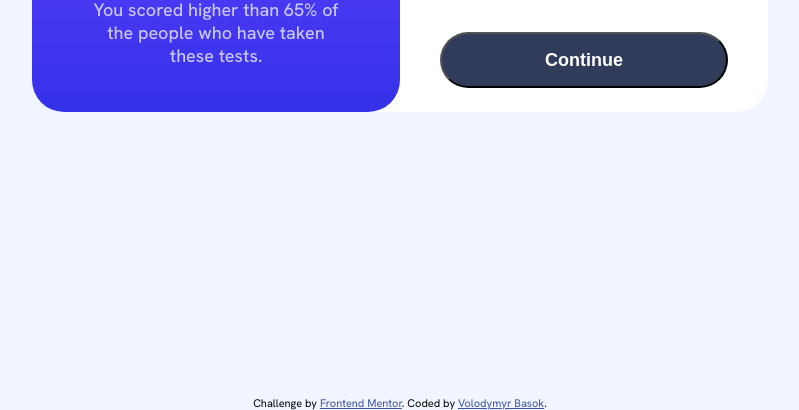
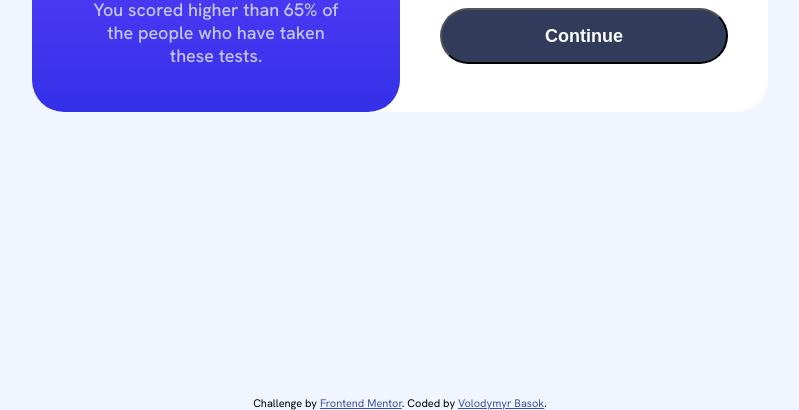
Before and after one commit to Volodymyrquo/result-summary, a plain HTML site: page index.html in a window 1280 px wide. Shown: the part 684-1094 px from the top of the page, without its empty margins (240-1039 px from the left). Drawn offline with Linux system fonts and the light colour scheme.

Commit message:
Add magrig to button

```diff
--- a/style.css
+++ b/style.css
@@ -216,7 +216,7 @@ footer {
     @media (min-width: 30rem) {
       width: 288px;
       cursor: pointer;
-      margin-top: 26px;
+      margin-top: 2px;
 
       &:hover {
         background-image: linear-gradient(
```
